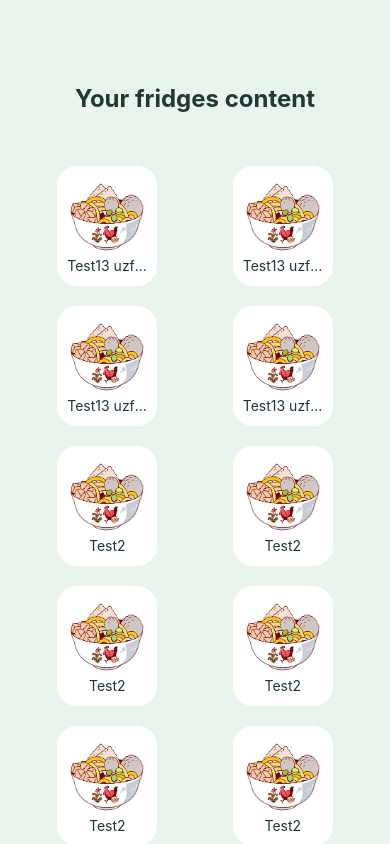
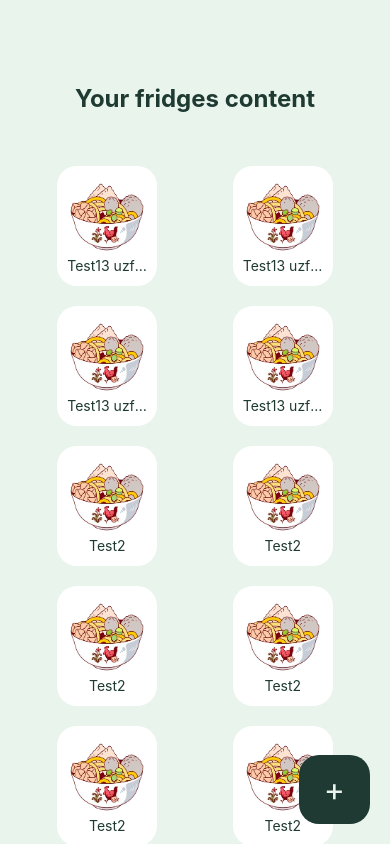
Before and after one commit to piha2866/no-waste-fridge, a React Native app in the folder no-waste-fridge/: screen / in a window 390 px wide. Shown: the top 844 px of the page. Built offline with nearby package versions, Linux system fonts and the light colour scheme.

Commit message:
chore: add content create button

```diff
--- a/no-waste-fridge/App.tsx
+++ b/no-waste-fridge/App.tsx
@@ -8,6 +8,7 @@ import {
 import { Content } from './src/components/content';
 import colors from './src/styles/colors';
 import ContentGrid from './src/components/content_grid';
+import ContentCreationButton from './src/components/content-creation-button';
 
 export default function App(): React.JSX.Element {
   const { width, height } = useWindowDimensions();
@@ -17,6 +18,7 @@ export default function App(): React.JSX.Element {
         <Text style={{...styles.sectionTitle, paddingVertical: height*0.05}}>Your fridges content</Text>
         <ContentGrid items={["Test13 uzfzt 6657 hjthcvjk","Test13 uzfzt 6657 hjthcvjk", "Test2", "Test3", "Test2", "Test3", "Test2", "Test3", "Test2", "Test13 uzfzt 6657 hjthcvjk", "Test2", "Test3", "Test2", "Test3", "Test2", "Test3", "Test2","Test2", "Test3", "Test2", "Test3", "Test2", "Test3", "Test2","Test13 uzfzt 6657 hjthcvjk", "Test2", "Test3", "Test2", "Test3", "Test2", "Test3", "Test2"].sort()} />
       </View>
+      <ContentCreationButton/>
       {}
     </View>
   );
--- /dev/null
+++ b/no-waste-fridge/src/components/content-creation-button.tsx
@@ -0,0 +1,27 @@
+import React from "react";
+import { TouchableOpacity, StyleSheet, Text } from "react-native";
+import colors from "../styles/colors";
+
+export default function ContentCreationButton(props: any): React.JSX.Element {
+    return (
+        <TouchableOpacity style={styles.overlayButton}>
+            <Text style={styles.text}>+</Text>
+        </TouchableOpacity>
+    );
+}
+
+const styles = StyleSheet.create({
+    overlayButton: {
+        position: "absolute",
+        bottom: 20,
+        right: 20,
+        backgroundColor: colors.text,
+        borderRadius: 20,
+        paddingHorizontal: 25,
+        paddingVertical: 15,
+    },
+    text: {
+        fontSize: 32,
+        color: colors.background
+    },
+})
```
